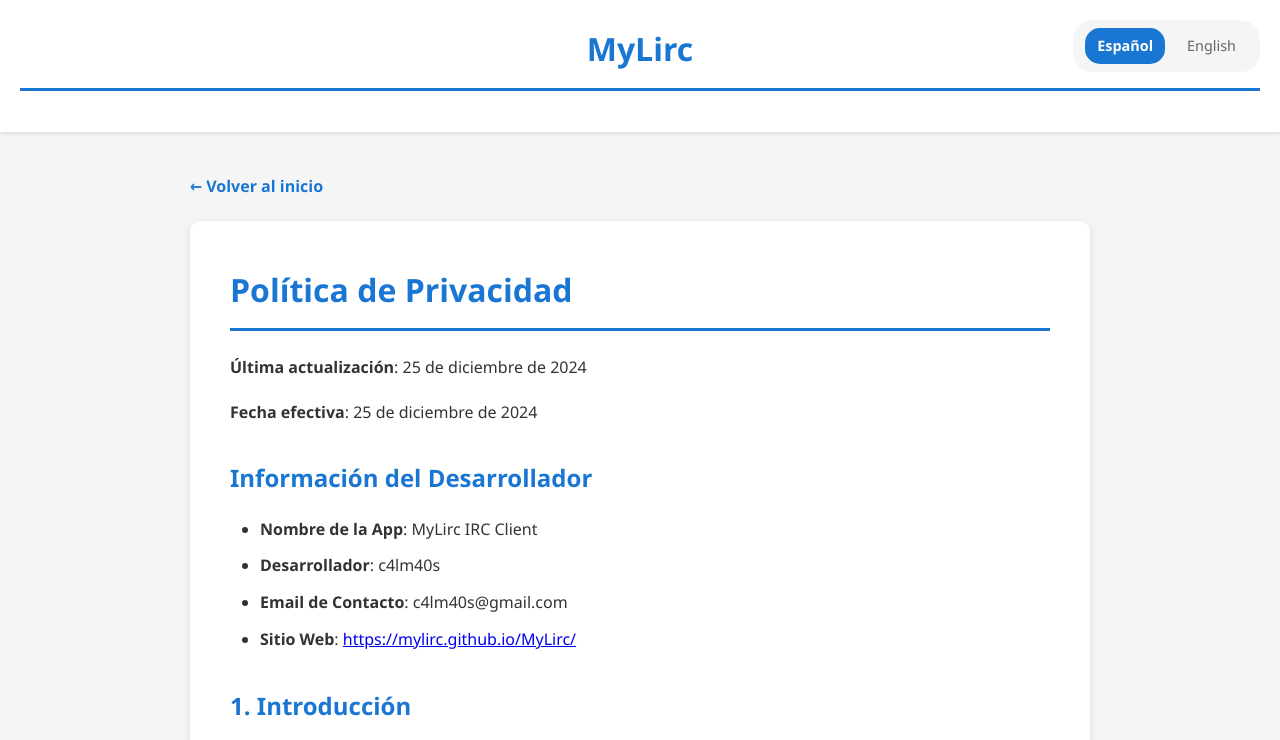
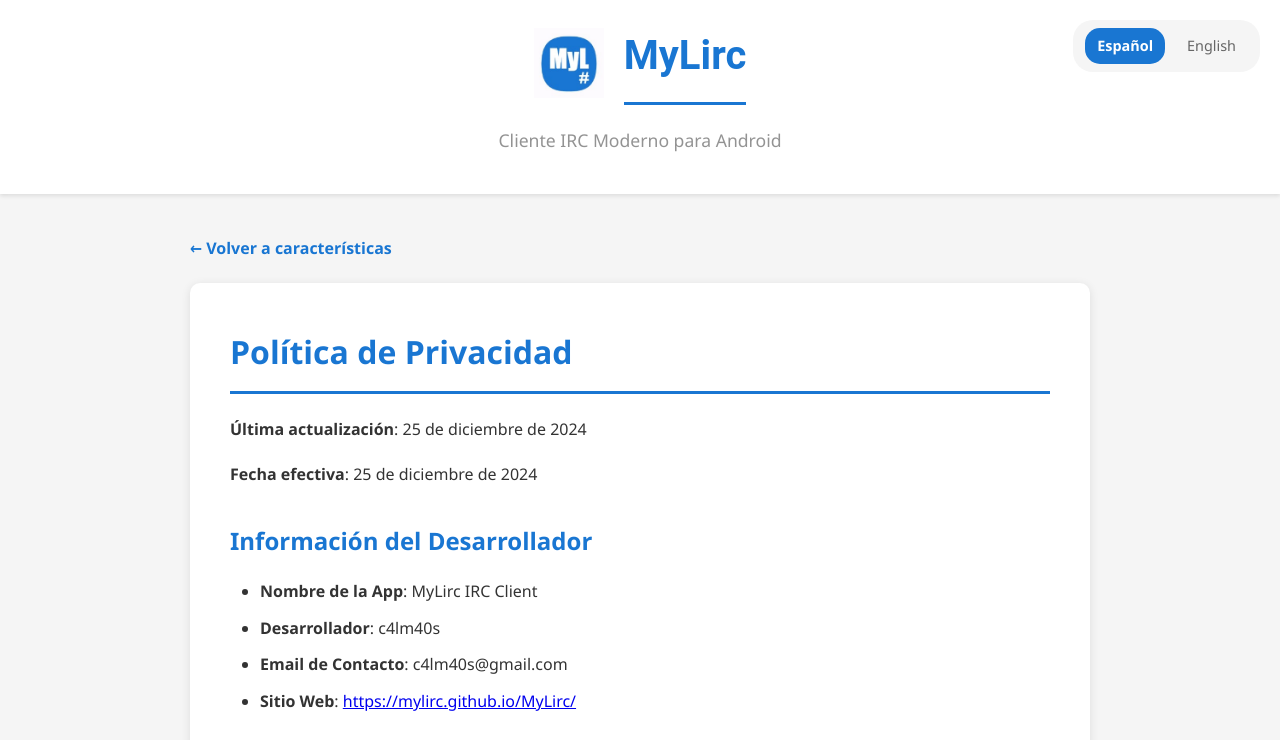
Before and after one commit to MyLirc/MyLirc, a plain HTML site: page privacy.html in a window 1280 px wide. Shown: the top 740 px of the page. Drawn offline with Linux system fonts and the light colour scheme.

Commit message:
Add files via upload

```diff
--- a/privacy.html
+++ b/privacy.html
@@ -52,6 +52,35 @@
             background: #1976D2;
             color: white;
             font-weight: bold;
+        }
+
+        .logo-container {
+            display: flex;
+            align-items: center;
+            justify-content: center;
+            gap: 20px;
+            margin-bottom: 20px;
+        }
+
+        .logo {
+            width: 70px;
+            height: 70px;
+            display: block;
+        }
+
+        .app-title {
+            font-size: 2.5em;
+            font-weight: bold;
+            margin: 0;
+            color: #1976D2;
+            font-family: 'Roboto', 'Arial', sans-serif;
+        }
+
+        .tagline {
+            font-size: 1.1em;
+            opacity: 0.7;
+            margin-top: 10px;
+            color: #666;
         }
 
         .back-link {
@@ -143,11 +172,16 @@
             <span class="lang-option active" data-lang="es" onclick="setLanguage('es')">Español</span>
             <span class="lang-option" data-lang="en" onclick="setLanguage('en')">English</span>
         </div>
-        <h1>MyLirc</h1>
+
+        <div class="logo-container">
+            <img src="logo.png" alt="MyLirc Logo" class="logo">
+            <h1 class="app-title">MyLirc</h1>
+        </div>
+        <p class="tagline" data-i18n="tagline">Cliente IRC Moderno para Android</p>
     </div>
 
     <div class="container">
-        <a href="index.html" class="back-link" id="backLink">← Volver al inicio</a>
+        <a href="index.html" class="back-link" id="backLink">← Volver a características</a>
 
         <div class="content">
             <!-- Spanish Content -->
@@ -447,6 +481,7 @@
             const esContent = document.querySelector('.es-content');
             const enContent = document.querySelector('.en-content');
             const backLink = document.getElementById('backLink');
+            const tagline = document.querySelector('.tagline');
             const homeLink = document.getElementById('homeLink');
             const contactLink = document.getElementById('contactLink');
             const rightsText = document.getElementById('rightsText');
@@ -454,14 +489,16 @@
             if (lang === 'es') {
                 esContent.style.display = 'block';
                 enContent.style.display = 'none';
-                backLink.textContent = '← Volver al inicio';
+                backLink.textContent = '← Volver a características';
+                tagline.textContent = 'Cliente IRC Moderno para Android';
                 homeLink.textContent = 'Inicio';
                 contactLink.textContent = 'Contacto';
                 rightsText.textContent = 'Todos los derechos reservados';
             } else {
                 esContent.style.display = 'none';
                 enContent.style.display = 'block';
-                backLink.textContent = '← Back to home';
+                backLink.textContent = '← Back to features';
+                tagline.textContent = 'Modern IRC Client for Android';
                 homeLink.textContent = 'Home';
                 contactLink.textContent = 'Contact';
                 rightsText.textContent = 'All rights reserved';
```
